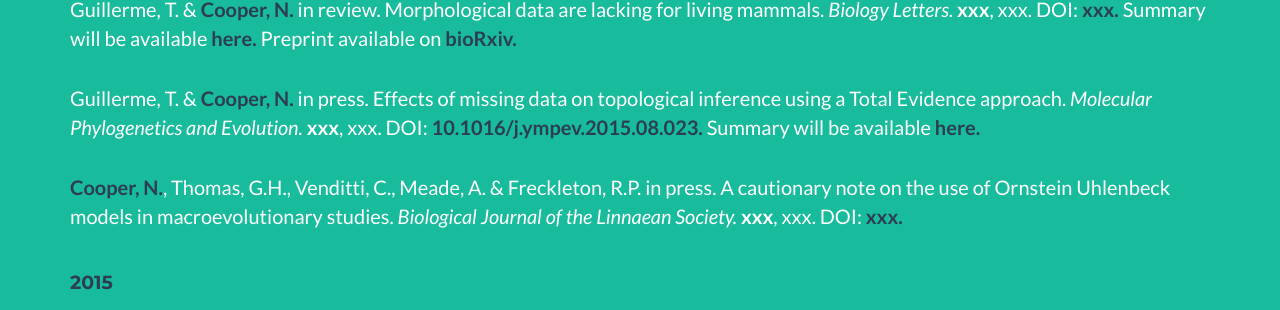
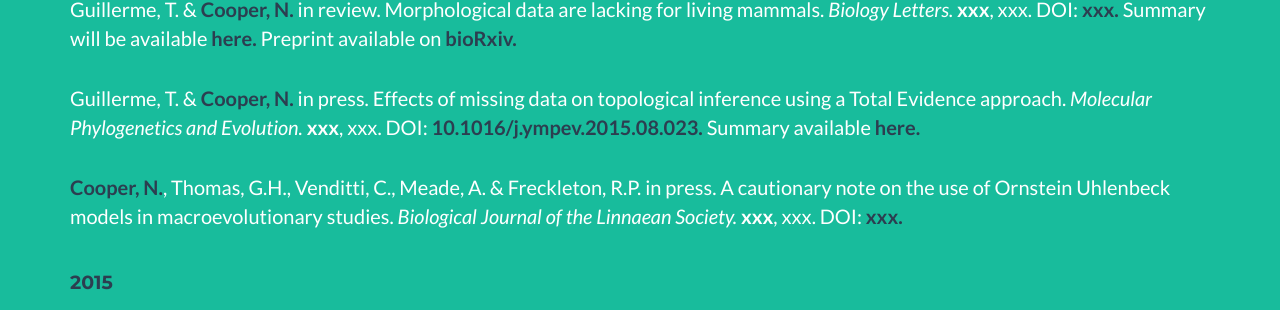
Before and after one commit to nhcooper123/nhcooper123.github.io, a Jekyll site: the page publications.html, which Jekyll copies as it is, in a window 1280 px wide and 900 px high. Shown: the part 299-609 px from the top of the window. Built offline with Jekyll 4.4.1, drawn with Linux system fonts in a browser that asks for light colours; comment, search, counter and statistics services are not loaded.

```diff
--- a/publications.html
+++ b/publications.html
@@ -108,7 +108,7 @@
     <strong>xxx</strong>,
     xxx.
     DOI: <a href="http://10.1016/j.ympev.2015.08.023"><strong><font color="2c3e50">10.1016/j.ympev.2015.08.023.</font></strong></a>
-    Summary will be available <a href=""><strong><font color="2c3e50">here.</font></strong></a>
+    Summary available <a href="http://www.ecoevoblog.com/2015/09/10/the-skeleton-in-the-closet/"><strong><font color="2c3e50">here.</font></strong></a>
   </p>
 
   &nbsp
```
